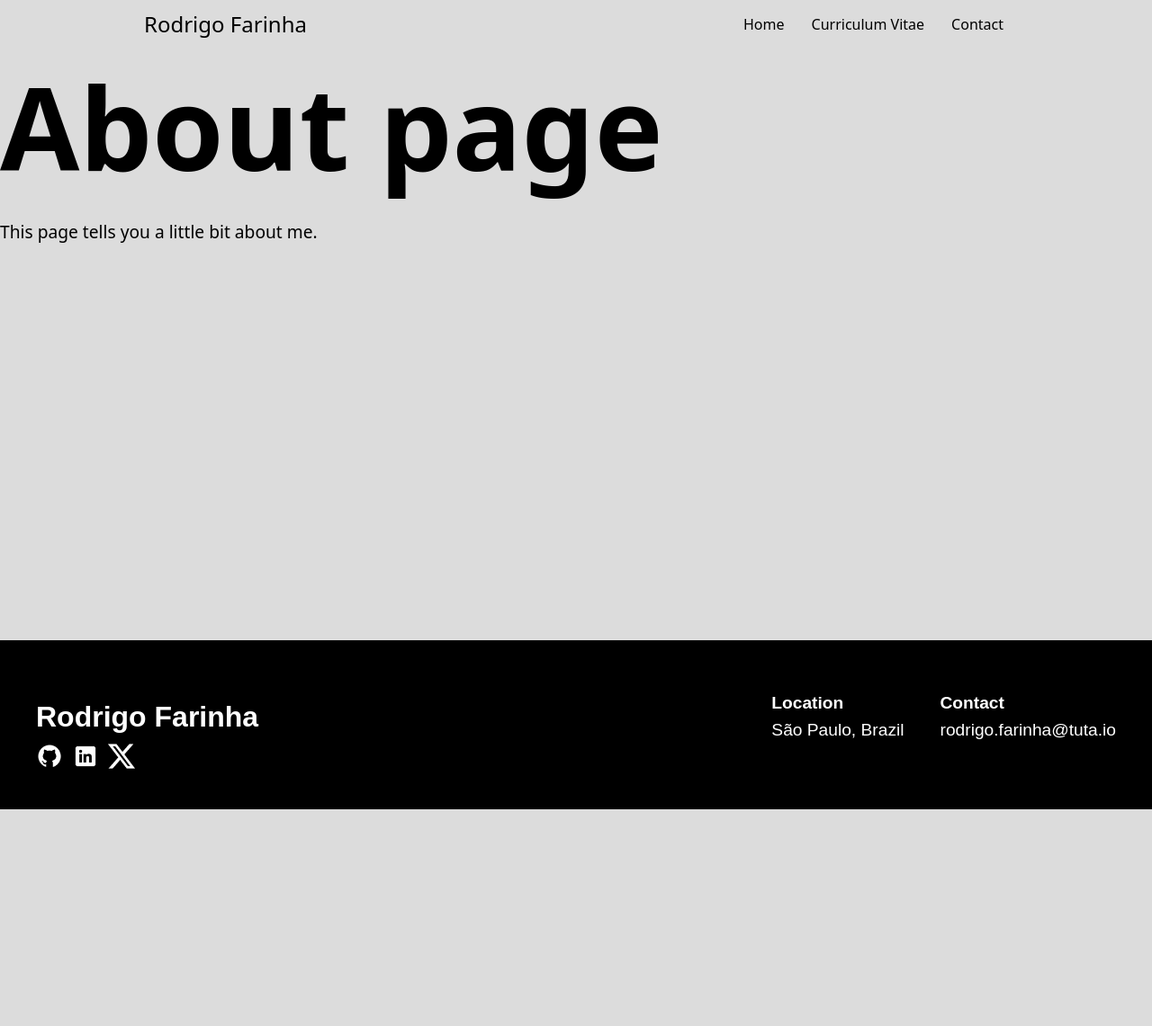
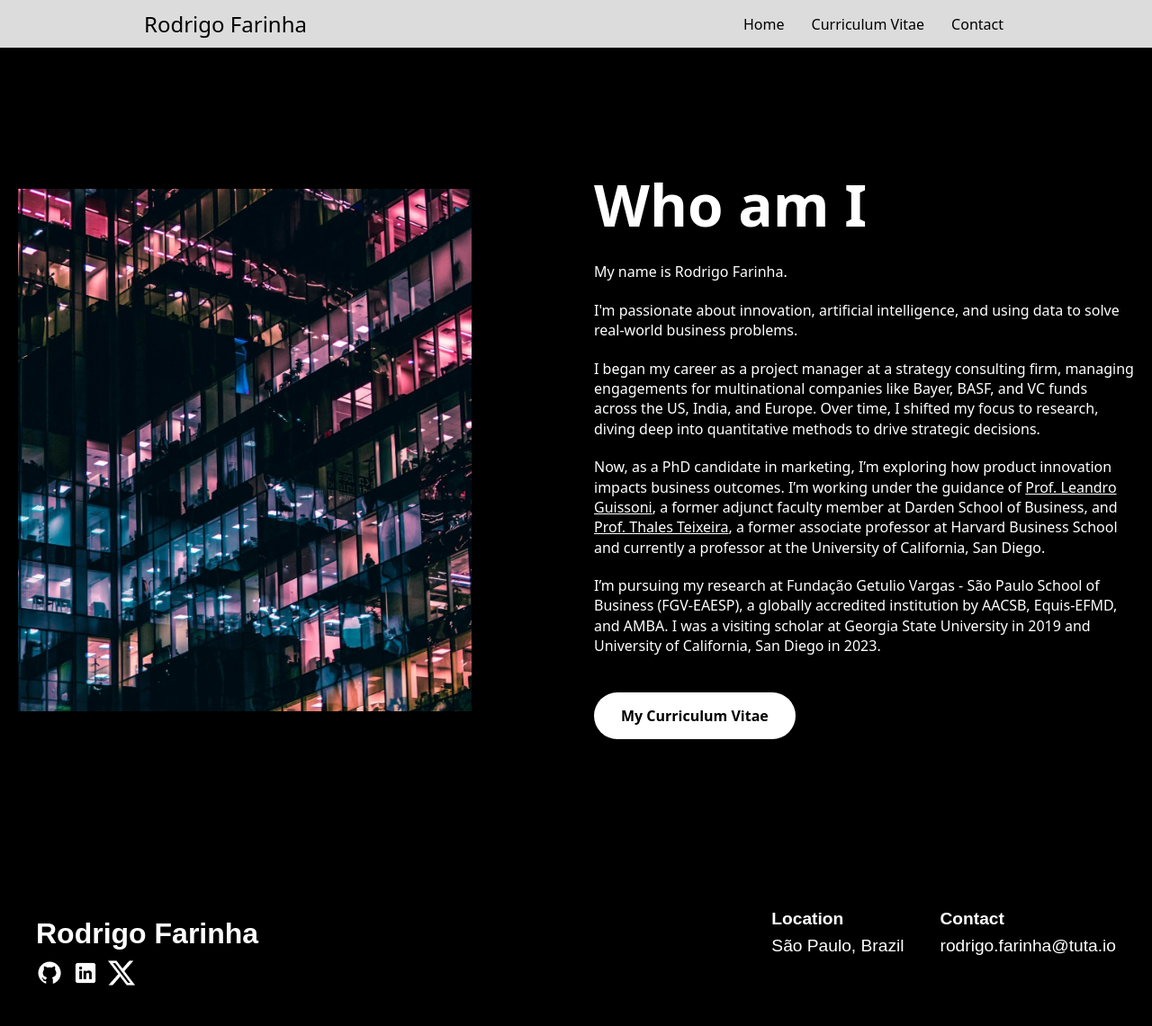
Before and after one commit to rodrigolourencofarinha/rodrigolourencofarinha.github.io, a Jekyll site: the page built from about.html, in a window 1280 px wide. Shown: the whole page at 90% size. Built offline with Jekyll 4.4.1, drawn with Linux system fonts in a browser that asks for light colours; before the commit the page ends 900 px from its top, so only the background shows below that.

Commit message:
Created about page

```diff
--- /dev/null
+++ b/about.html
@@ -0,0 +1,139 @@
+---
+layout: default
+title: "About"
+---
+
+<!DOCTYPE html>
+<html lang="en">
+<head>
+  <meta charset="UTF-8">
+  <meta name="viewport" content="width=device-width, initial-scale=1.0">
+  <title>About</title>
+  <style>
+    /* Global styling */
+    body {
+      background-color: black;
+      color: white;
+      font-family: system-ui, -apple-system, BlinkMacSystemFont, 'Segoe UI', Roboto, Oxygen, Ubuntu, Cantarell, 'Open Sans', 'Helvetica Neue', sans-serif;
+      margin: 0;
+      padding: 0;
+    }
+
+    /* Container for flexbox layout */
+    .container {
+      display: flex;
+      align-items: center;
+      justify-content: center;
+      min-height: 100vh;
+      padding: 10px; /* Adds padding around the container */
+      box-sizing: border-box;
+    }
+
+    /* Left section for image */
+    .image-section {
+      flex: 1;
+      padding-right: 10px; /* Adds space between image and text */
+      max-width: 50%;
+    }
+
+    .image-section img {
+      width: 80%;
+      height: auto;
+      object-fit: cover;
+      border-radius: 0px; /* Optional: rounded corners for the image */
+    }
+
+    /* Right section for text */
+    .text-section {
+      flex: 1;
+      max-width: 600px; /* Limits the text section width */
+    }
+
+    /* Styling the heading */
+    .text-section h1 {
+      font-size: 4em;
+	  color: #ffffff;
+      margin-bottom: 20px; /* Space below the heading */
+    }
+
+    /* Paragraph styling */
+    .text-section p {
+      font-size: 1em;
+      line-height: 1.4;
+	  color: #ffffff;
+      margin-bottom: 20px; /* Space between paragraphs */
+    }
+
+	/* Styling for regular text links */
+	.text-link {
+	  color: white; /* Text link color */
+	  text-decoration: underline; /* Optional: underline for text links */
+	}
+
+	.text-link:hover {
+	  color: #ddd; /* Hover effect for text link */
+	}
+
+	/* Button styling */
+	.button-link {
+	  display: inline-block;
+	  padding: 15px 30px;
+	  background-color: white;
+	  color: black;
+	  text-decoration: none;
+	  border-radius: 50px;
+	  font-weight: bold;
+	  margin-top: 20px;
+	}
+
+	.button-link:hover {
+	  background-color: #ddd;
+	}
+
+
+    /* Responsive layout for smaller screens */
+    @media (max-width: 768px) {
+      .container {
+        flex-direction: column; /* Stack the image and text vertically */
+        padding: 10px;
+      }
+
+      .image-section {
+        padding-right: 0;
+        margin-bottom: 10px; /* Adds space between image and text */
+        max-width:100%;
+      }
+
+      .text-section {
+        max-width: 100%;
+      }
+    }
+
+  </style>
+</head>
+<body>
+  <div class="container">
+    <!-- Left section with image -->
+    <div class="image-section">
+      <img src="/assets/images/about.jpg" alt="Office Building">
+    </div>
+
+    <!-- Right section with text -->
+    <div class="text-section">
+      <h1>Who am I</h1>
+      <p>My name is Rodrigo Farinha.</p>
+      <p>I'm passionate about innovation, artificial intelligence, and using data to solve real-world business problems.</p>
+
+      <p>I began my career as a project manager at a strategy consulting firm, managing engagements for multinational companies like Bayer, BASF, and VC funds across the US, India, and Europe. Over time, I shifted my focus to research, diving deep into quantitative methods to drive strategic decisions.</p>
+
+      <p>Now, as a PhD candidate in marketing, I’m exploring how product innovation impacts business outcomes. I’m working under the guidance of <a href="https://www.leandroguissoni.com.br/" target="_blank" rel="noopener noreferrer"  class="text-link">Prof. Leandro Guissoni</a>, a former adjunct faculty member at Darden School of Business, and <a href="https://www.decoupling.co/about" target="_blank" rel="noopener noreferrer" class="text-link">Prof. Thales Teixeira</a>, a former associate professor at Harvard Business School and currently a professor at the University of California, San Diego.</p>
+
+      <p>I’m pursuing my research at Fundação Getulio Vargas - São Paulo School of Business (FGV-EAESP), a globally accredited institution by AACSB, Equis-EFMD, and AMBA. I was a visiting scholar at Georgia State University in 2019 and University of California, San Diego in 2023.</p>
+
+      <a href="/path/to/cv.pdf" class="button-link">My Curriculum Vitae</a>
+    </div>
+  </div>
+
+
+</body>
+</html>
--- a/about.md
+++ /dev/null
@@ -1,7 +0,0 @@
----
-layout: default
-title: About
----
-# About page
-
-This page tells you a little bit about me.
--- a/index.html
+++ b/index.html
@@ -17,7 +17,7 @@
       <p>PhD Candidate at <a href="https://eaesp.fgv.br/en/international" target="_blank" rel="noopener noreferrer">Fundação Getulio Vargas - São Paulo School of Business (FGV EAESP)</a></p>
       <p>Visiting Scholar at <a href="https://rady.ucsd.edu/" target="_blank" rel="noopener noreferrer">University of California, San Diego</a></p>
       <p>Fmr. Project Manager at <a href="https://www.markestrat.com.br/en/mks-group-consultancy/" target="_blank" rel="noopener noreferrer">Markestrat Group</a></p>
-      <a class="btn" href="#about-me">About Me</a>
+      <a class="btn" href="/about.html">About Me</a>
     </div>
     <div class="right">
       <img src="/assets/images/profile.jpg" alt="Rodrigo Farinha">
```
Also changed, not shown: Gemfile.lock, assets/images/about.jpg (added).
